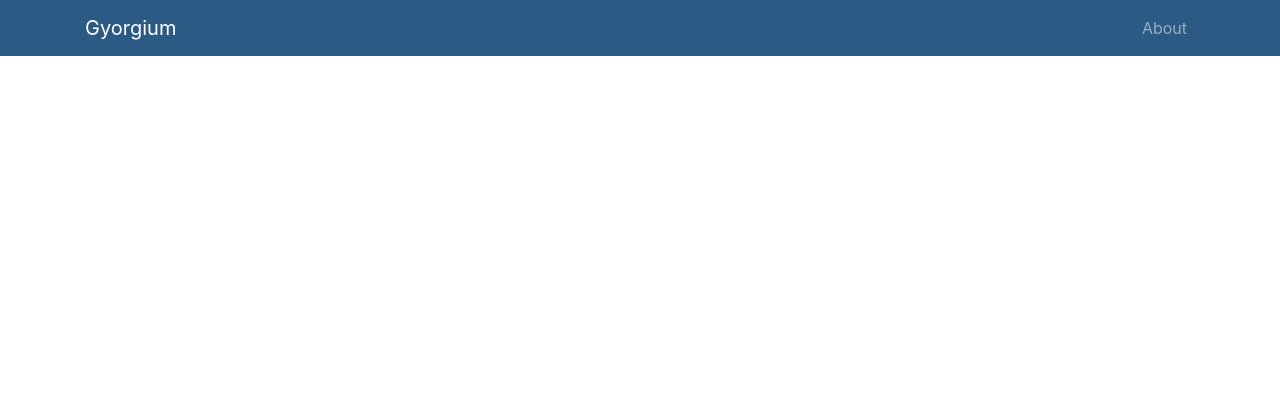
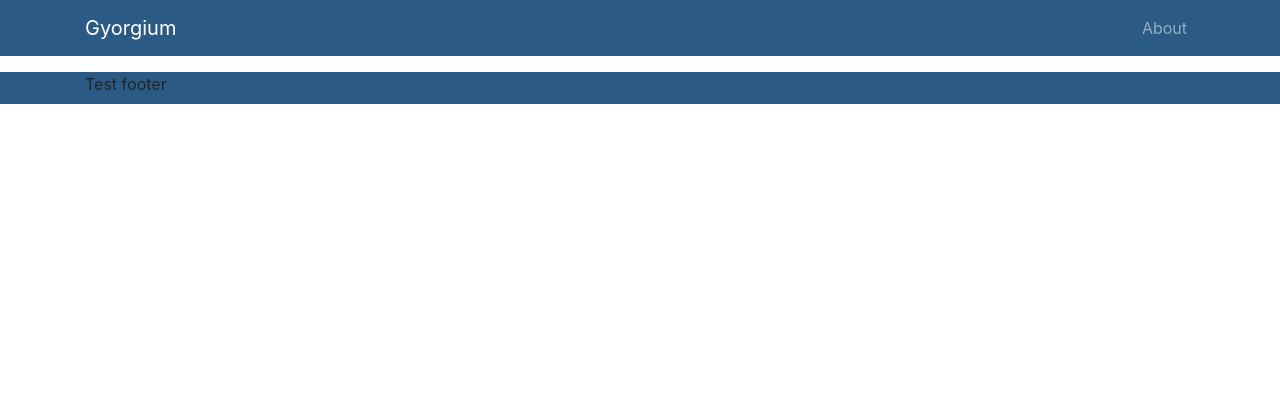
Before and after one commit to gyorgium/myblog, a Django app: page /about/ in a window 1280 px wide. Shown: the top 420 px of the page. Run offline with Django 3.2, Linux system fonts and the light colour scheme; some libraries are stand-ins or nearby versions.

Commit message:
add footer

```diff
--- a/blog/static/css/main.css
+++ b/blog/static/css/main.css
@@ -4,6 +4,10 @@ body {
 }
 
 /* Navbar background color */
-.bd-navbar {
+.bd-navbar, footer {
     background-color: #2b5b84;
 }
+
+footer {
+    min-height: 2rem;
+}
--- a/blog/templates/blog/base.html
+++ b/blog/templates/blog/base.html
@@ -10,6 +10,7 @@
     <link rel="stylesheet" type="text/css" href="{% static 'css/main.css' %}">
   </head>
   <body>
+
 <!-- navigation bar -->
     <nav class="navbar fixed-top navbar-expand-lg navbar-dark bd-navbar mb-3">
       <div class="container">
@@ -40,18 +41,29 @@
         </div>
       </div>
     </nav>
+<!-- end navigation bar -->
+
 <!-- main content -->
     <div class="container">
       {% block content %}
       {% endblock %}
     </div>
 <!-- end main content -->
+
 <!-- footer -->
+    <footer>
       <div class="container">
+        <p>Test footer</p>
       </div>
+    </footer>
+<!-- end footer -->
+
 <!-- bootstrap js -->
     <script src="https://code.jquery.com/jquery-3.3.1.slim.min.js" integrity="sha384-q8i/X+965DzO0rT7abK41JStQIAqVgRVzpbzo5smXKp4YfRvH+8abtTE1Pi6jizo" crossorigin="anonymous"></script>
     <script src="https://cdnjs.cloudflare.com/ajax/libs/popper.js/1.14.7/umd/popper.min.js" integrity="sha384-UO2eT0CpHqdSJQ6hJty5KVphtPhzWj9WO1clHTMGa3JDZwrnQq4sF86dIHNDz0W1" crossorigin="anonymous"></script>
     <script src="https://stackpath.bootstrapcdn.com/bootstrap/4.3.1/js/bootstrap.min.js" integrity="sha384-JjSmVgyd0p3pXB1rRibZUAYoIIy6OrQ6VrjIEaFf/nJGzIxFDsf4x0xIM+B07jRM" crossorigin="anonymous"></script>
+<!-- end bootstrap js -->
+
   </body>
+
 </html>
```
Lines whose indentation alone changed are shown as unchanged.
